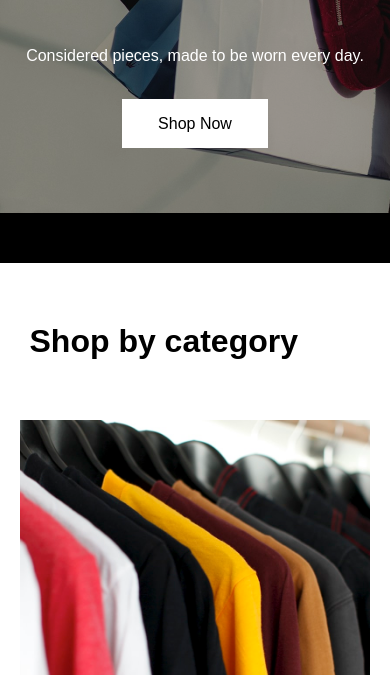
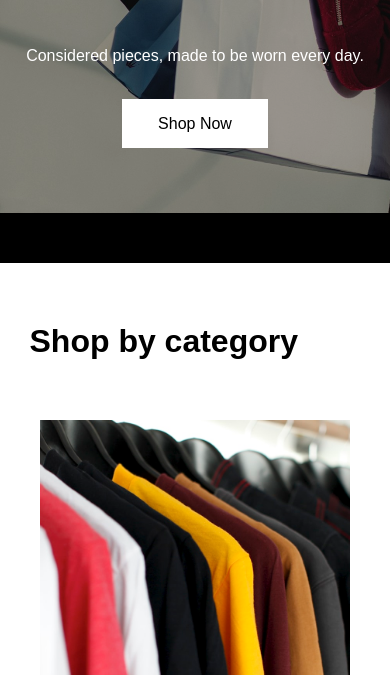
Before and after one commit to Zohaibahmed575/fashe, a plain HTML site: page index.html in a window 390 px wide. Shown: the part 425-1100 px from the top of the page. Drawn offline with Linux system fonts and the light colour scheme.

Commit message:
update media.css

```diff
--- a/css/media.css
+++ b/css/media.css
@@ -32,3 +32,10 @@
     }
 
 }
+
+@media (max-width: 775px){
+
+    .card img{
+        width: 310px;
+    }
+}
```
